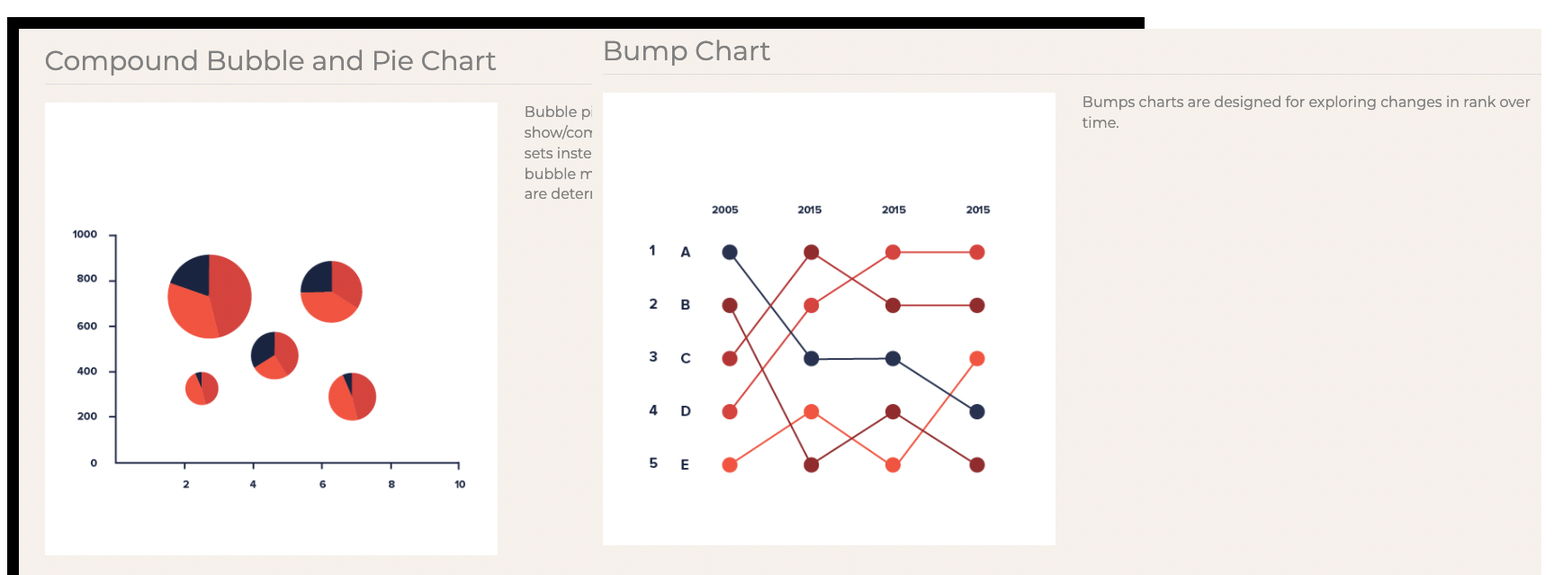
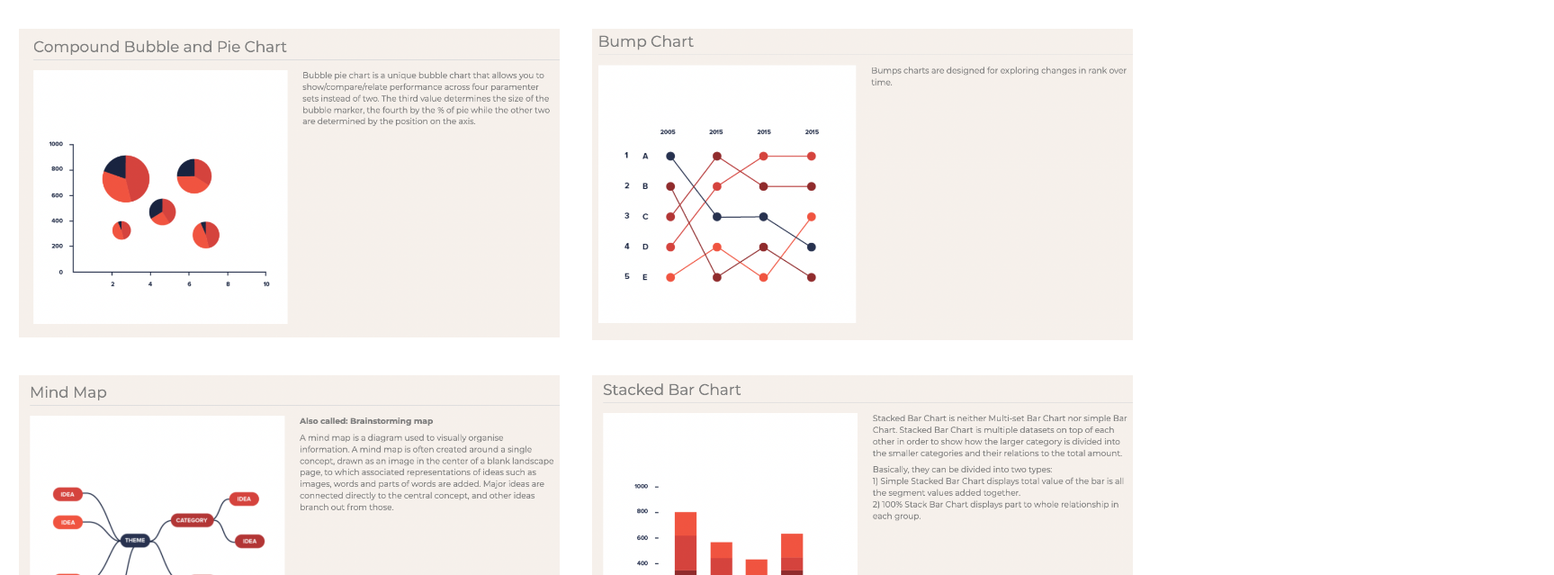
Before and after one commit to DS4200-S22/hw-03-sarah-and-brandon, a plain HTML site: page index.html in a window 1280 px wide. Shown: the part 61-700 px from the top of the page at 90% size, 1727 px wide, since content can reach past the window. Drawn offline with Linux system fonts and the light colour scheme.

Commit message:
fixed image size

```diff
--- a/index.html
+++ b/index.html
@@ -14,10 +14,10 @@
 <h1 class = "headers"> HTML+CSS & Marks+Channels </h1>
 
 <div id="flexbox" class= "wrapper">
-    <div class = "item"> <img src="img/bubble_and_pie_chart.png" alt="Bubble Chart"> </div>
-    <div class = "item"> <img src="img/bump_chart.png" alt="Bump Chart"> </div>
-    <div class = "item"> <img src="img/mind_map.png" alt="Mind Map"> </div>
-    <div class = "item"> <img src="img/stacked_bar_chart.png" alt="Stacked Bar Chart"> </div>
+    <div class = "item"> <img class = "image" src="img/bubble_and_pie_chart.png" alt="Bubble Chart"> </div>
+    <div class = "item"> <img class = "image" src="img/bump_chart.png" alt="Bump Chart"> </div>
+    <div class = "item"> <img class = "image" src="img/mind_map.png" alt="Mind Map"> </div>
+    <div class = "item"> <img class = "image" src="img/stacked_bar_chart.png" alt="Stacked Bar Chart"> </div>
 </div>
 
 <div id="div2" class="container">
--- a/style.css
+++ b/style.css
@@ -1,6 +1,10 @@
 
 .headers {
 	text-align:  center;
+}
+
+.image {
+	width:  100%;
 }
 
 .wrapper {
@@ -10,15 +14,13 @@
 	gap:  10px;
 	width:  100%;
 	height:  100%;
-	background-color:  black;
 }
 
 .item {
 	order: 1 ;
-	width:  35%;
+	width:  45%;
 	flex:  auto;
 	margin:  1%;
-	background:  red;
 }
 
 body {
```
